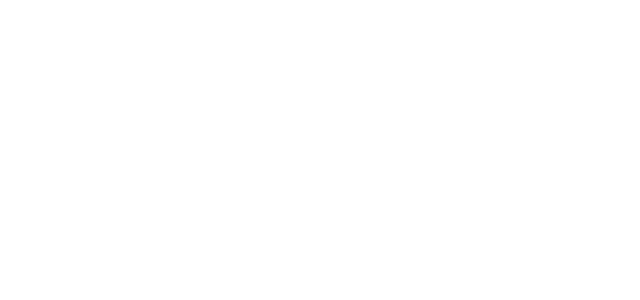
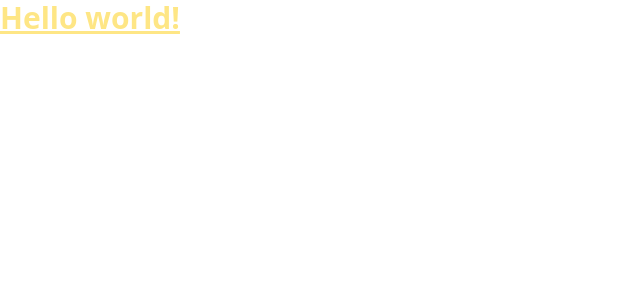
Before and after one commit to Richard-Van-Intania/e-commerce-app, a Nuxt app: page / in a window 1280 px wide. Shown: the top 300 px of the page, without its empty margins (0-640 px from the left). Built offline with nearby package versions, Linux system fonts and the light colour scheme.

Commit message:
add Tailwind CSS integration and update dependencies

```diff
--- a/app/assets/css/main.css
+++ b/app/assets/css/main.css
@@ -1,3 +1,5 @@
+@import "tailwindcss";
+
 * {
   box-sizing: border-box;
 }
--- a/app/layouts/default.vue
+++ b/app/layouts/default.vue
@@ -1,5 +1,7 @@
 <script setup lang="ts"></script>
 
-<template></template>
+<template>
+  <slot></slot>
+</template>
 
 <style scoped></style>
--- a/app/pages/index.vue
+++ b/app/pages/index.vue
@@ -1,7 +1,7 @@
 <script setup lang="ts"></script>
 
 <template>
-  <div>index</div>
+  <h1 class="text-3xl font-bold underline text-amber-200">Hello world!</h1>
 </template>
 
 <style scoped></style>
--- a/nuxt.config.ts
+++ b/nuxt.config.ts
@@ -1,7 +1,11 @@
+import tailwindcss from "@tailwindcss/vite";
+
 // https://nuxt.com/docs/api/configuration/nuxt-config
 export default defineNuxtConfig({
   compatibilityDate: "2025-07-15",
   devtools: { enabled: true },
+  css: ["~/assets/css/main.css"],
+  vite: { plugins: [tailwindcss()] },
   runtimeConfig: {
     // The private keys which are only available server-side
     apiSecret: "123",
--- a/package.json
+++ b/package.json
@@ -10,7 +10,9 @@
     "postinstall": "nuxt prepare"
   },
   "dependencies": {
+    "@tailwindcss/vite": "^4.1.16",
     "nuxt": "^4.2.0",
+    "tailwindcss": "^4.1.16",
     "vue": "^3.5.22",
     "vue-router": "^4.6.3"
   }
```
Also changed, not shown: 1 other file (tests, documents, lock files or other folders).
